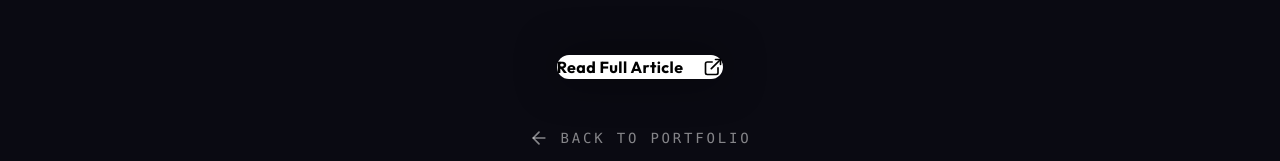
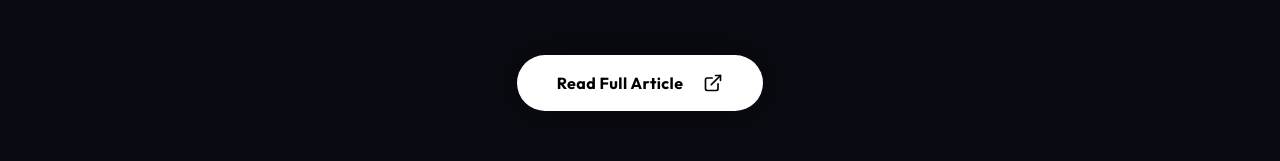
Before and after one commit to g-bd/golanbendor-portfolio, a Next.js app: page /en/work/jerusalem in a window 1280 px wide. Shown: the part 3696-3857 px from the top of the page. Built offline with nearby package versions, Linux system fonts and the light colour scheme.

Commit message:
Fix Jerusalem article CTA button padding and video overlay positioning

```diff
--- a/src/app/[lang]/work/jerusalem/page.tsx
+++ b/src/app/[lang]/work/jerusalem/page.tsx
@@ -441,10 +441,11 @@ export default function JerusalemPage({ params }: { params: { lang: string } })
                                 href={content.cta_link}
                                 target="_blank"
                                 rel="noopener noreferrer"
-                                className="inline-flex items-center gap-5 px-14 md:px-20 py-6 md:py-7 rounded-full bg-white text-black font-bold tracking-wide hover:bg-[var(--pop-cyan)] transition-all duration-300 shadow-[0_0_40px_rgba(0,0,0,0.5)] hover:shadow-[0_0_60px_rgba(0,229,255,0.5)] hover:scale-105"
+                                className="inline-flex items-center gap-5 rounded-full bg-white text-black font-bold tracking-wide hover:bg-[var(--pop-cyan)] transition-all duration-300 shadow-[0_0_40px_rgba(0,0,0,0.5)] hover:shadow-[0_0_60px_rgba(0,229,255,0.5)] hover:scale-105"
+                                style={{ padding: '1rem 2.5rem' }}
                             >
                                 <span className="text-sm md:text-base whitespace-nowrap">{content.cta_button}</span>
-                                <ExternalLink className="w-5 h-5" />
+                                <ExternalLink className="w-4 h-4 md:w-5 md:h-5" />
                             </a>
 
                             {/* Back to Portfolio Link */}
```
